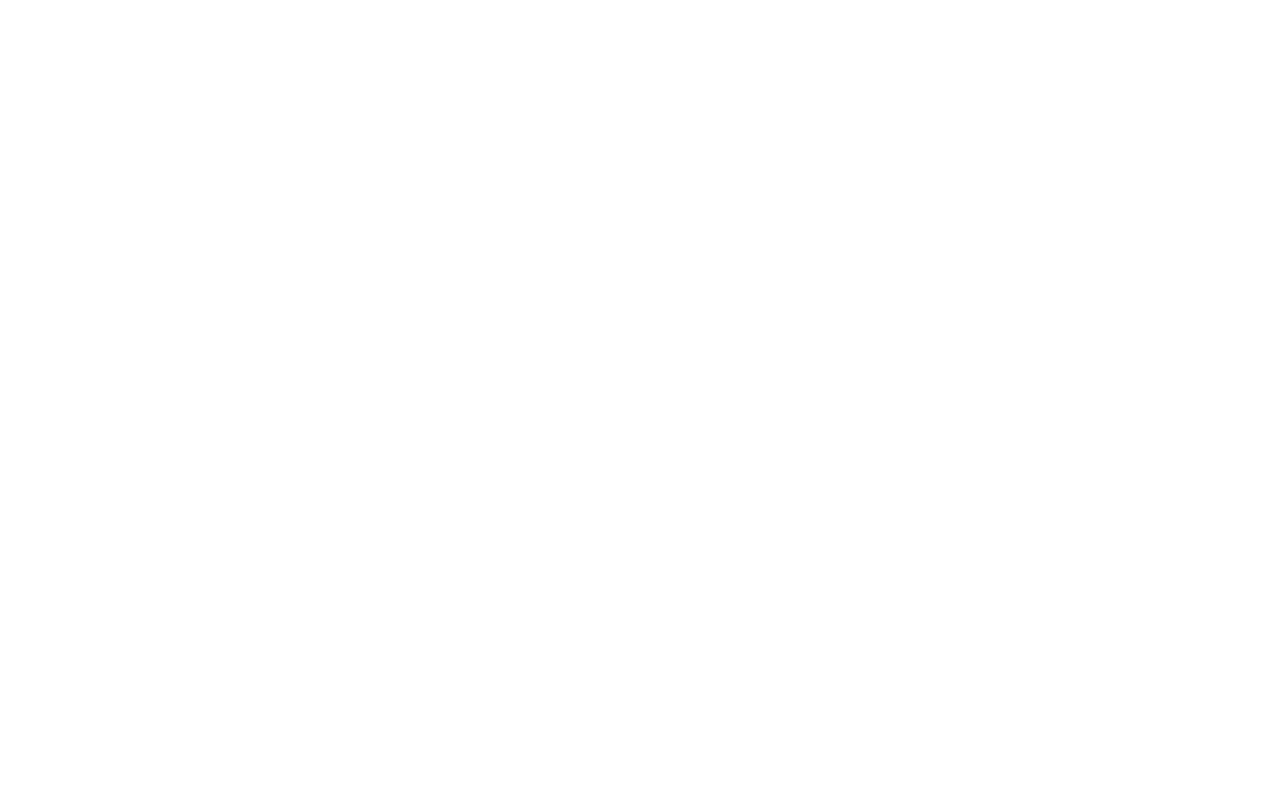
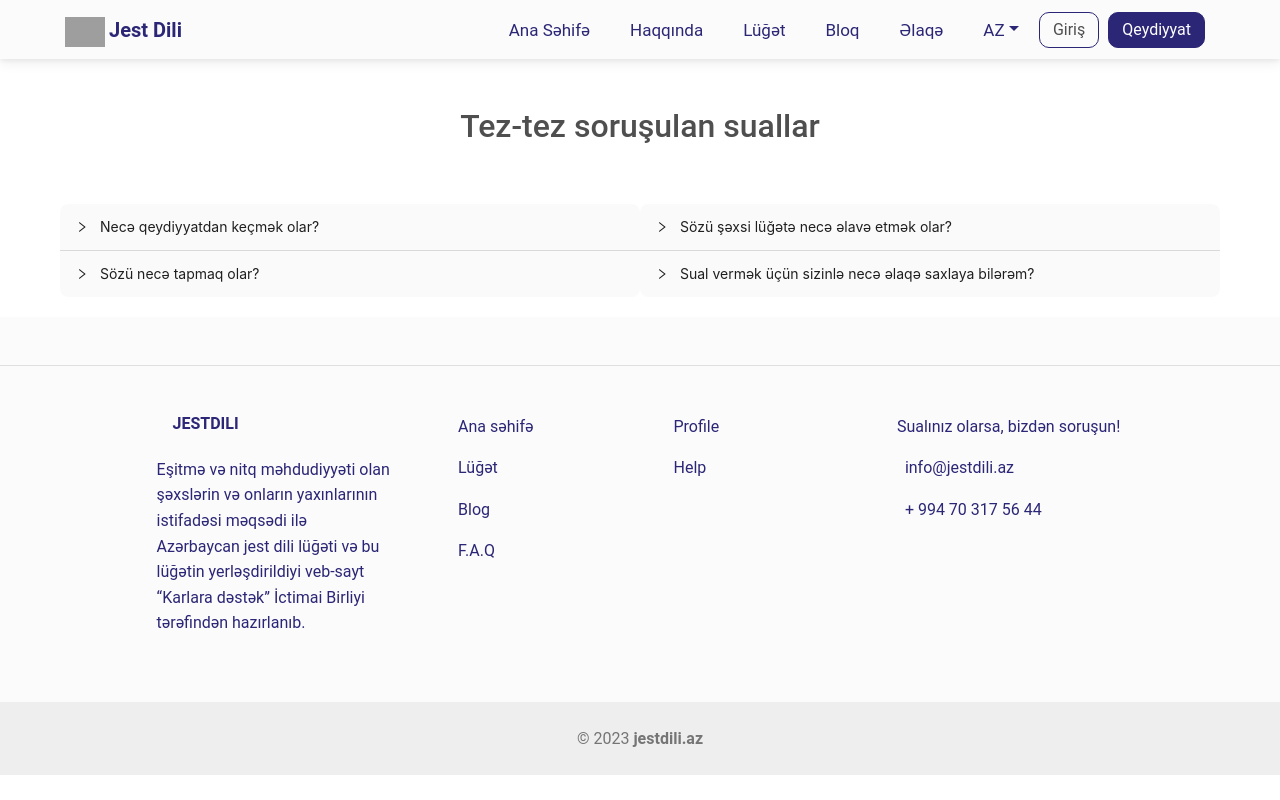
Before and after one commit to NarminM11/SDP-ProjecT, a React (Create React App) app: page /faq in a window 1280 px wide. Before the commit this address had no page. Built offline with nearby package versions, Linux system fonts and the light colour scheme; grey boxes are pictures that could not be loaded.

Commit message:
faq page added

```diff
--- a/src/App.js
+++ b/src/App.js
@@ -4,7 +4,7 @@
 import PasswordReset from "../src/pages/PasswordReset";
 import Profile from './pages/profile';
 import SignUp from '../src/pages/signUp';
-
+import FAQ from "../src/pages/faq"
 function App() {
   return (
     <BrowserRouter>
@@ -14,6 +14,7 @@
         <Route path="/signup" element={<SignUp />} />
         <Route path="/login" element={<LogIn />} />
         <Route path="/profile" element={<Profile />} />
+        <Route path="faq" element={<FAQ />} />
         <Route path='/forgot-password' element={<PasswordReset />} />
       </Routes>
     </BrowserRouter>
--- /dev/null
+++ b/src/assets/faq.css
@@ -0,0 +1,50 @@
+.faq-accordion-containe {
+    padding: 50px;
+    background-color: red;
+  }
+
+  .ant-collapse {
+    border: none;
+  }
+
+  .ant-collapse-item {
+    border: none;
+  }
+
+  .ant-collapse-header {
+    border-bottom: none;
+  }
+
+  .head-faq {
+    text-align: center;
+  }
+
+  .title-faq {
+    font-size: 2em;
+  }
+
+  .container-faq {
+    max-width: 1200px;
+    margin: 0 auto;
+    padding: 20px;
+  }
+
+  .faq-accordion-container {
+    margin-top: 30px;
+  }
+
+  .ant-collapse {
+    border: none;
+  }
+
+  .ant-collapse-item {
+    border: none;
+  }
+
+  .ant-collapse-header {
+    border-bottom: none;
+  }
+
+ .faq-text{
+    color: #2b2676;
+}
--- /dev/null
+++ b/src/pages/faq.js
@@ -0,0 +1,109 @@
+import Layout from "../components/Layout/layout";
+import "../assets/faq.css";
+import React, { useState } from "react";
+import "../assets/faq.css";
+import { Col, Row } from "antd";
+import { Collapse } from "antd";
+
+const text = `
+  A dog is a type of domesticated animal.
+  Known for its loyalty and faithfulness,
+  it can be found as a welcome guest in many households across the world.
+`;
+const items = [
+  {
+    key: "1",
+    label: "Necə qeydiyyatdan keçmək olar? ",
+    children: <p className="faq-text">Qeyd bölməsində sadə bir qeydiyyatdan keçə bilərsiniz</p>,
+  },
+  {
+    key: "2",
+    label: "Sözü necə tapmaq olar? ",
+    children: <p className="faq-text">Axtarışda sözü yazın, sonra nəticə göstəriləcək.</p>,
+  },
+  {
+    key: "3",
+    label: "Sözü şəxsi lüğətə necə əlavə etmək olar? ",
+    children: <p className="faq-text">Yalnız qeydiyyatdan keçmiş istifadəçilər videonun altında "Lüğətə əlavə edin" düyməsini klikləyə bilər  </p>,
+  },
+  {
+    key: "4",
+    label: "Sual vermək üçün sizinlə necə əlaqə saxlaya bilərəm? ",
+    children: <p className="faq-text">Əlaqə bölməsində bütün məlumatlar var.</p>,
+  },
+
+//   {
+//     key: "5",
+//     label: "This is panel header 2",
+//     children: <p>{text}</p>,
+//   },
+//   {
+//     key: "6",
+//     label: "This is panel header 3",
+//     children: <p>{text}</p>,
+//   },
+];
+
+const Faq = () => {
+  const [activeKey, setActiveKey] = useState(null);
+
+  const handlePanelChange = (key) => {
+    setActiveKey(key === activeKey ? null : key);
+  };
+
+  return (
+    <Layout>
+      <>
+      <div className="container-for-all">
+      <div className="head-faq">
+          <h1 className="title-faq mt-5">Tez-tez soruşulan suallar</h1>
+          {/* <p className="mt-4">
+            Lorem ipsum dolor sit amet, consectetur elit, sed do eiusmod tempor
+            ut labore et dolore magna aliqua.
+          </p> */}
+        </div>
+
+        <div className="container-faq">
+          <div className="faqPage">
+            <div className="faq-accordion-container">
+              <Row>
+                <Col span={12}>
+                  <Collapse
+                    accordion
+                    activeKey={activeKey}
+                    onChange={(key) => handlePanelChange(key)}
+                  >
+                    {items.slice(0, 2).map((item) => (
+                      <Collapse.Panel header={item.label} key={item.key}>
+                        {item.children}
+                      </Collapse.Panel>
+                    ))}
+                  </Collapse>
+                </Col>
+
+                <Col span={12}>
+                  <Collapse
+                    accordion
+                    activeKey={activeKey}
+                    onChange={(key) => handlePanelChange(key)}
+                  >
+                    {items.slice(2).map((item) => (
+                      <Collapse.Panel header={item.label} key={item.key}>
+                        {item.children}
+                      </Collapse.Panel>
+                    ))}
+                  </Collapse>
+                </Col>
+              </Row>
+            </div>
+          </div>
+        </div>
+
+        </div>
+
+      </>
+    </Layout>
+  );
+};
+
+export default Faq;
```
